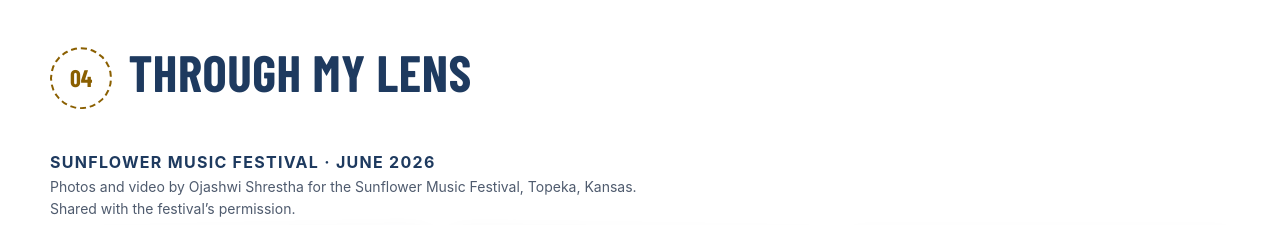
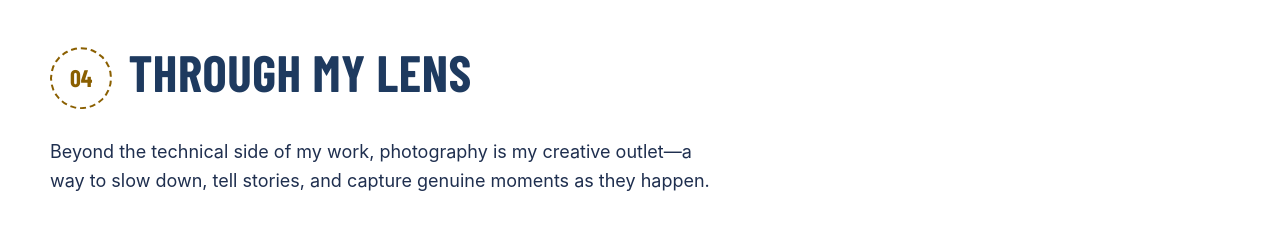
Before and after one commit to Ojashwi-stha/Ojashwi-stha.github.io, a plain HTML site: page index.html in a window 1280 px wide. Shown: the part 6620-6845 px from the top of the page. Drawn offline with nearby package versions, Linux system fonts and the light colour scheme; a web font is replaced by a local one.

Commit message:
Add introductory paragraph about photography

```diff
--- a/index.html
+++ b/index.html
@@ -240,7 +240,7 @@
       <span class="section__num">04</span>
       <h2 class="section__title">Through my lens</h2>
     </header>
-
+    <p class="section__intro">Beyond the technical side of my work, photography is my creative outlet—a way to slow down, tell stories, and capture genuine moments as they happen.</p>
     <h3 class="case__h">Sunflower Music Festival · June 2026</h3>
     <p class="gallery__credit">Photos and video by Ojashwi Shrestha for the Sunflower Music Festival, Topeka, Kansas. Shared with the festival’s permission.</p>
     <div class="shots">
```
